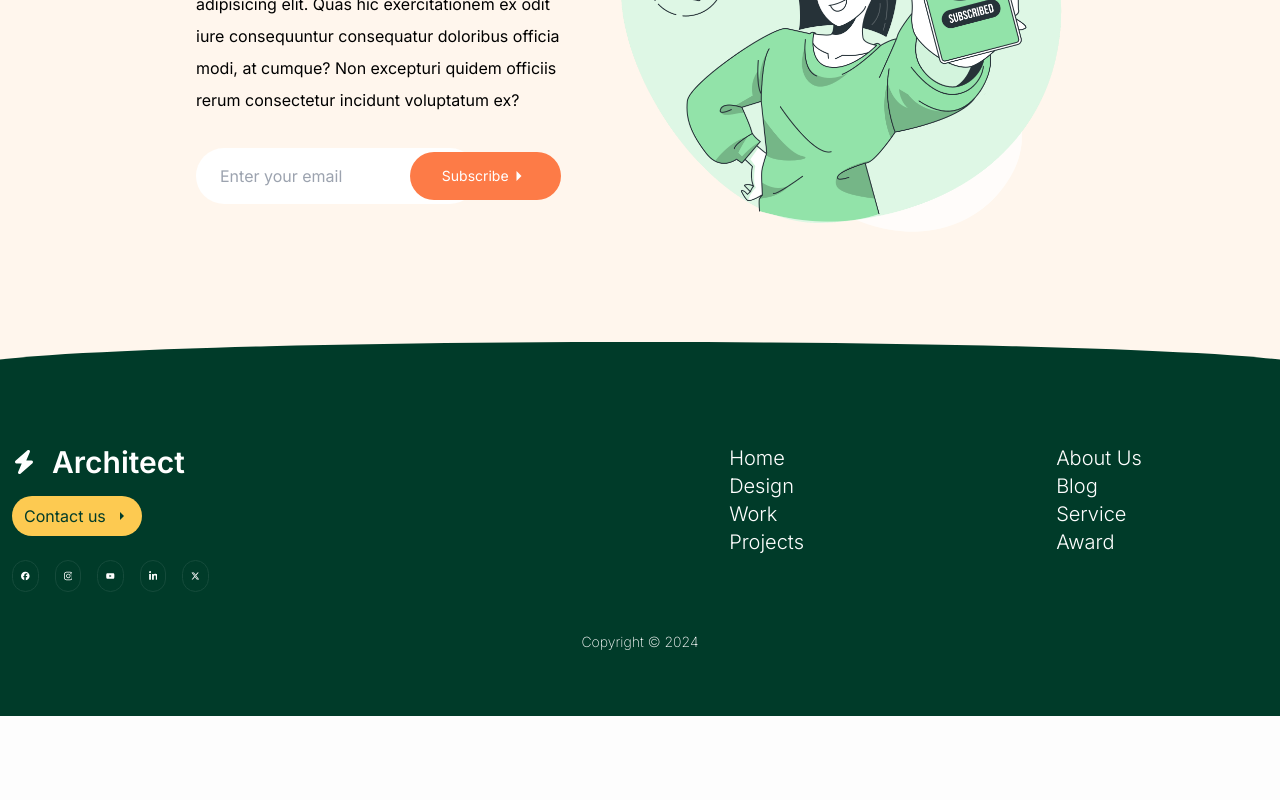
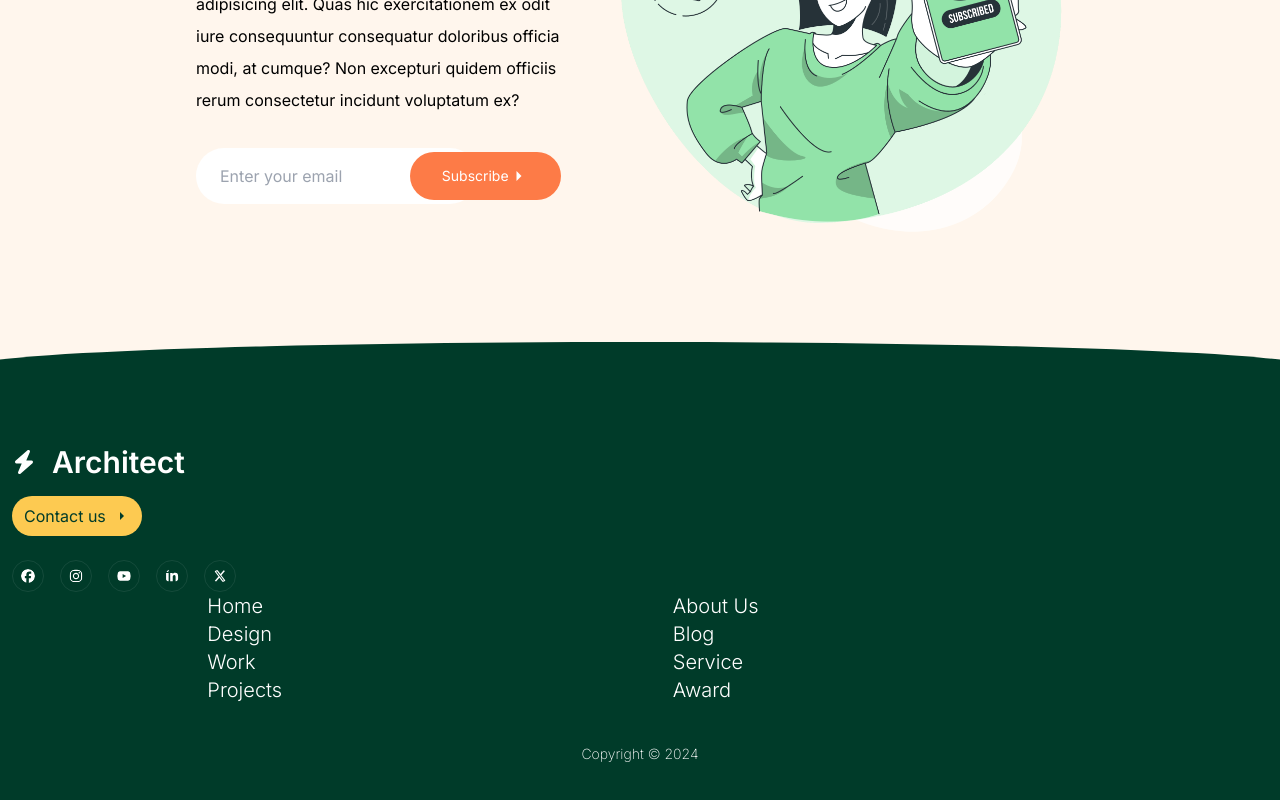
Before and after one commit to zablon-oigo/architect, a React (Vite) app: page / in a window 1280 px wide. Shown: the part 3682-4482 px from the top of the page. Before the commit the page ends 4398 px from the top, so only its background shows below. Built offline with nearby package versions, Linux system fonts and the light colour scheme.

Commit message:
Changed flex direction on small device

```diff
--- a/src/components/Footer.jsx
+++ b/src/components/Footer.jsx
@@ -4,7 +4,7 @@ import { IoMdArrowDropright } from "react-icons/io"
 function Footer() {
   return (
     <footer className="bg-[#003b29] text-white pb-16">
-        <div className="container flex justify-between px-3 pt-8 mx-auto lg:pt-20">
+        <div className="container flex justify-between flex-col px-3 pt-8 mx-auto lg:pt-20">
             <div className="w-full lg:w-2/3">
               <span className="">
                 <button className="flex items-center mb-4 text-white lg:w-1/3 gap-x-4">
```
